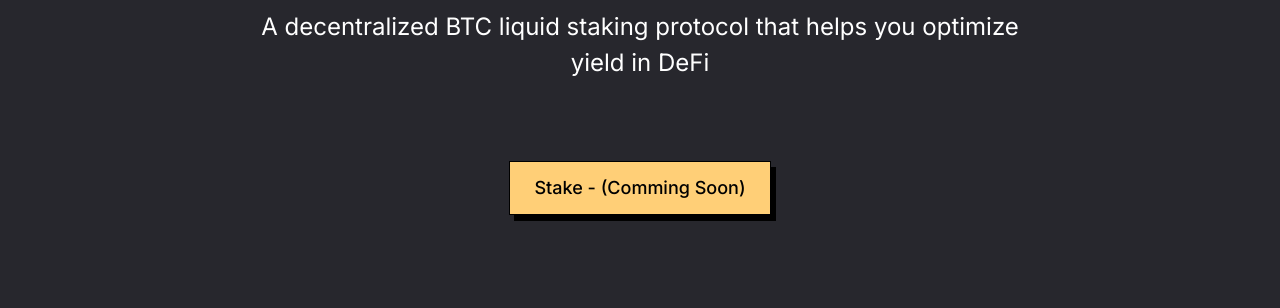
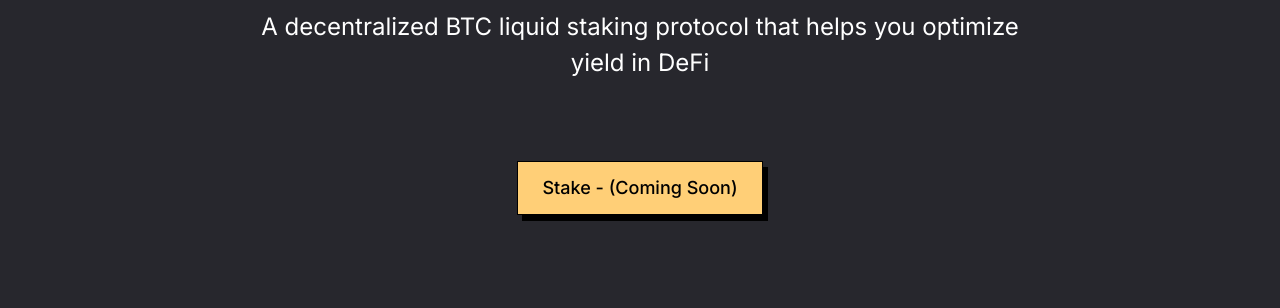
Before and after one commit to isyntheticeth/website, a website built with Parcel: page index.html in a window 1280 px wide. Shown: the part 454-762 px from the top of the page. Built offline with nearby package versions, Linux system fonts and the light colour scheme.

Commit message:
Update index.html

```diff
--- a/index.html
+++ b/index.html
@@ -176,7 +176,7 @@
             </p>
           </div>
           <div class="home-buttons">
-            <button class="home-view1 button">Stake - (Comming Soon)</button>
+            <button class="home-view1 button">Stake - (Coming Soon)</button>
           </div>
         </section>
         <section class="home-description">
```
